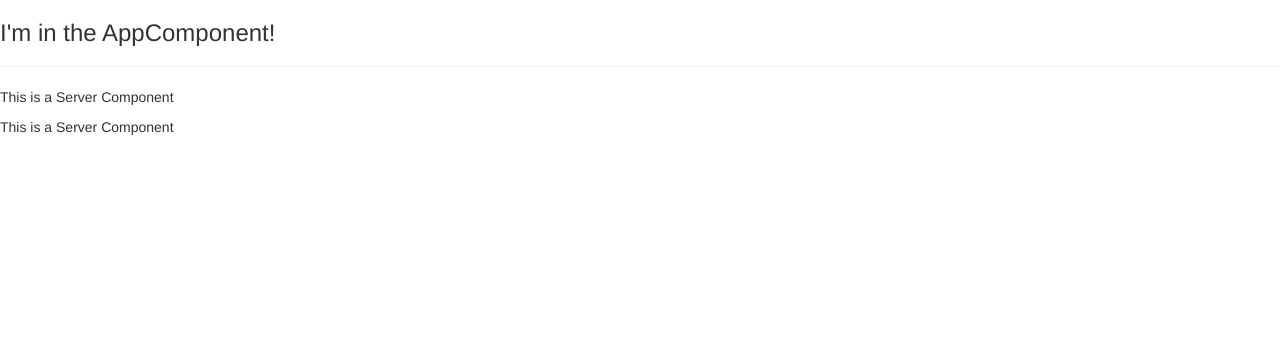
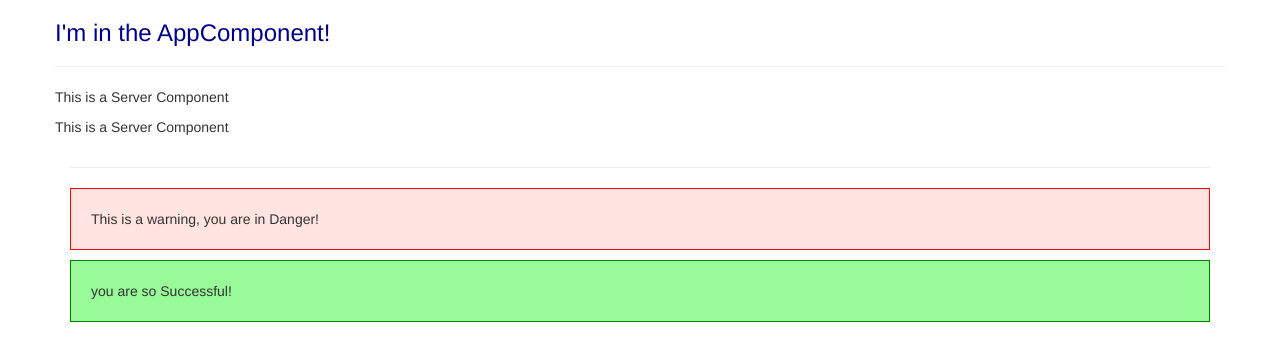
Before and after one commit to ManideepInnamuri/Angular-Basics, an Angular app: page / in a window 1280 px wide. Shown: the top 360 px of the page. Built offline with nearby package versions, Linux system fonts and the light colour scheme.

Commit message:
Components 1st Assignment
Components 1st Assignment
1. Warning Alert
2. Success Alert

```diff
--- a/angular.json
+++ b/angular.json
@@ -24,8 +24,8 @@
               "src/assets"
             ],
             "styles": [
-              "node_modules/bootstrap/dist/css/bootstrap.min.css",
-              "src/styles.css"
+              "src/styles.css",
+              "node_modules/bootstrap/dist/css/bootstrap.min.css"
             ],
             "scripts": []
           },
@@ -121,6 +121,7 @@
           }
         }
       }
-    }},
+    }
+  },
   "defaultProject": "Basics"
 }
--- a/src/app/app.component.css
+++ b/src/app/app.component.css
@@ -0,0 +1,3 @@
+h3{
+    color: darkblue;
+}
--- a/src/app/app.component.html
+++ b/src/app/app.component.html
@@ -1,3 +1,12 @@
-<h3>I'm in the AppComponent!</h3>
-<hr>
-<app-servers></app-servers>
+<div class="container">
+    <div class="row">
+        <div class="colxs-12">
+            <h3>I'm in the AppComponent!</h3>
+            <hr>
+            <app-servers></app-servers>
+        </div>
+    </div>
+    <hr>
+    <app-warning-alert></app-warning-alert>
+    <app-success-alert></app-success-alert>
+</div>
--- a/src/app/app.module.ts
+++ b/src/app/app.module.ts
@@ -6,12 +6,16 @@ import { AppRoutingModule } from './app-routing.module';
 import { AppComponent } from './app.component';
 import { ServerComponent } from './server/server.component';
 import { ServersComponent } from './servers/servers.component';
+import { SuccessAlertComponent } from './success-alert/success-alert.component';
+import { WarningAlertComponent } from './warning-alert/warning-alert.component';
 
 @NgModule({
   declarations: [
     AppComponent,
     ServerComponent,
-    ServersComponent
+    ServersComponent,
+    WarningAlertComponent,
+    SuccessAlertComponent
   ],
   imports: [
     BrowserModule,
--- /dev/null
+++ b/src/app/success-alert/success-alert.component.css
@@ -0,0 +1,5 @@
+p{
+    padding: 20px;
+    background-color:palegreen;
+    border:1px solid green;
+}
--- /dev/null
+++ b/src/app/success-alert/success-alert.component.html
@@ -0,0 +1 @@
+<p>you are so Successful!</p>
--- /dev/null
+++ b/src/app/success-alert/success-alert.component.ts
@@ -0,0 +1,15 @@
+import { Component, OnInit } from '@angular/core';
+
+@Component({
+  selector: 'app-success-alert',
+  templateUrl: './success-alert.component.html',
+  styleUrls: ['./success-alert.component.css']
+})
+export class SuccessAlertComponent implements OnInit {
+
+  constructor() { }
+
+  ngOnInit() {
+  }
+
+}
--- /dev/null
+++ b/src/app/warning-alert/warning-alert.component.css
@@ -0,0 +1,5 @@
+p{
+    padding: 20px;
+    background-color:mistyrose;
+    border:1px solid red;
+}
--- /dev/null
+++ b/src/app/warning-alert/warning-alert.component.html
@@ -0,0 +1 @@
+<p>This is a warning, you are in Danger!</p>
--- a/src/styles.css
+++ b/src/styles.css
@@ -1,2 +1,2 @@
 /* You can add global styles to this file, and also import other style files */
-@import "../node_modules/bootstrap/dist/css/bootstrap.css"
+/* @import "../node_modules/bootstrap/dist/css/bootstrap.css" */
```
Also changed, not shown: src/app/warning-alert/warning-alert.component.ts (added, +12 -0 lines).
